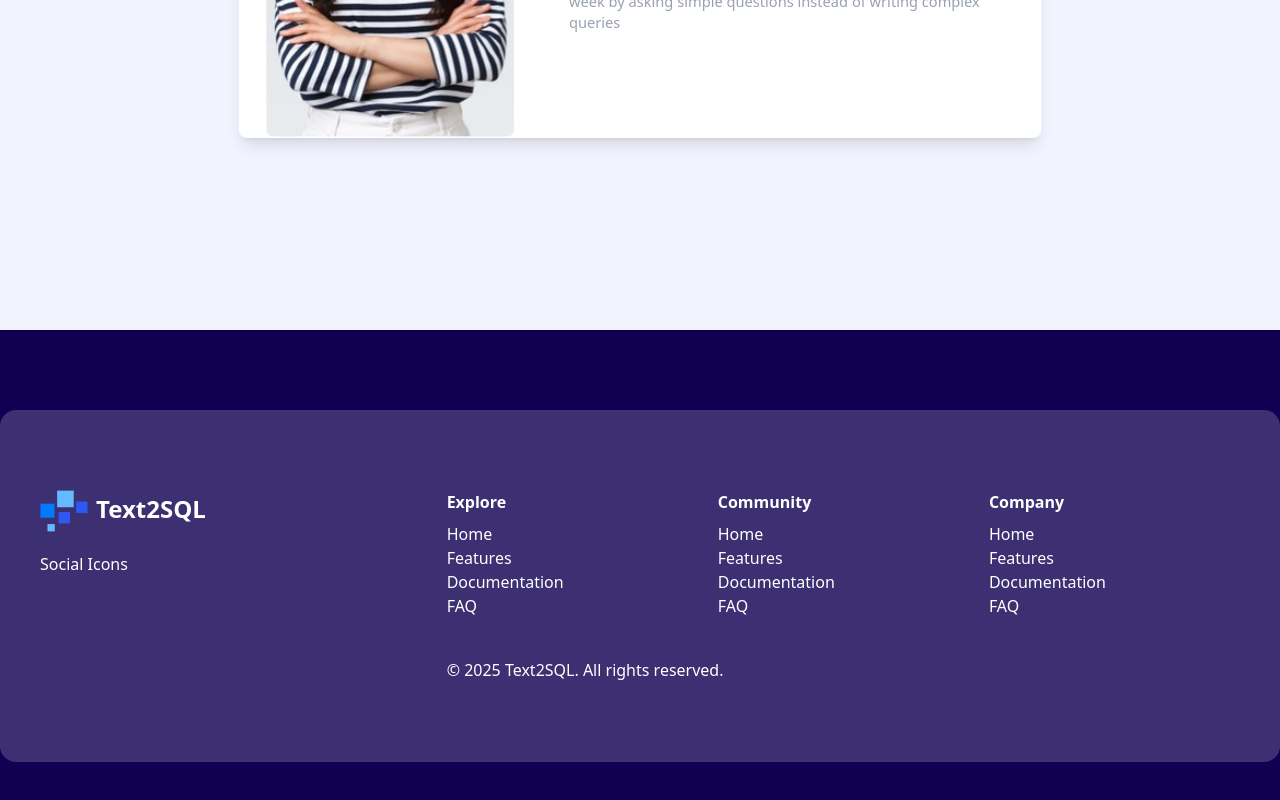
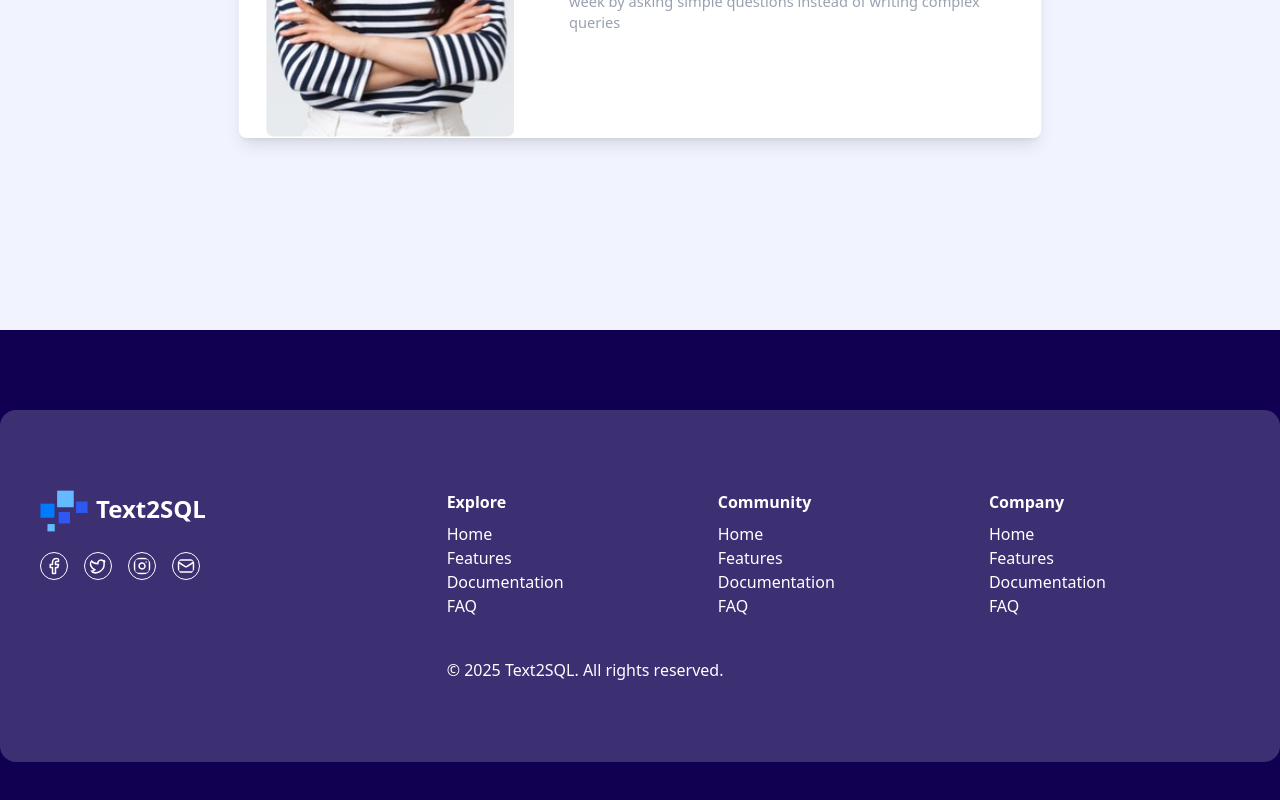
Before and after one commit to primestacks/Text2SQL-RIL, a React (Vite) app: page / in a window 1280 px wide. Shown: the part 2654-3454 px from the top of the page. Built offline with nearby package versions, Linux system fonts and the light colour scheme.

Commit message:
Add social icons on the footer component

```diff
--- a/src/components/Footer.jsx
+++ b/src/components/Footer.jsx
@@ -1,3 +1,5 @@
+import { Facebook, Twitter, Instagram, Mail } from "lucide-react";
+
 function Footer() {
   return (
     <div className="w-full  bg-primary py-20 max-h-[500px] ">
@@ -11,7 +13,12 @@ function Footer() {
             />
             Text2SQL
           </h1>
-          <h2>Social Icons</h2>
+          <div className="flex space-x-4">
+            <Facebook className="w-7 h-7 p-1 rounded-full text-white border text-center font-bold" />
+            <Twitter className="w-7 h-7 p-1 rounded-full text-white border" />
+            <Instagram className="w-7 h-7 p-1 rounded-full text-white border" />
+            <Mail className="w-7 h-7 p-1 rounded-full text-white border" />
+          </div>
         </div>
         <div className="my grid-cols-1 col-span-2 ">
           {/* Footer menu grid*/}
@@ -32,9 +39,6 @@ function Footer() {
                   <a href="#">FAQ</a>
                 </li>
               </ul>
-              <div className="flex gap-2">
-                <img src="" alt="" />
-              </div>
             </div>
             <div>
               <ul>
```
Also changed, not shown: public/assets/x-icon.svg (added).
